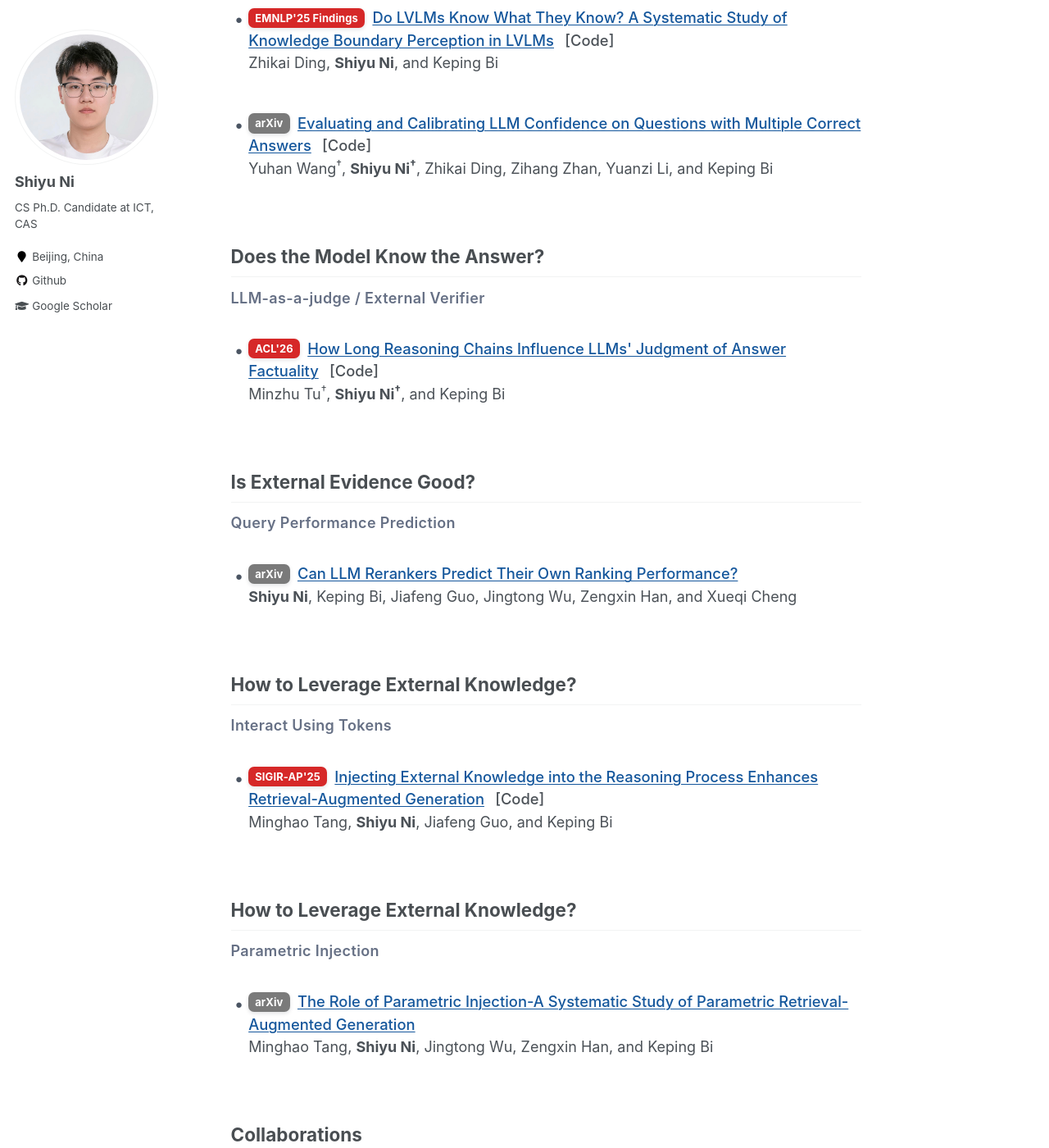
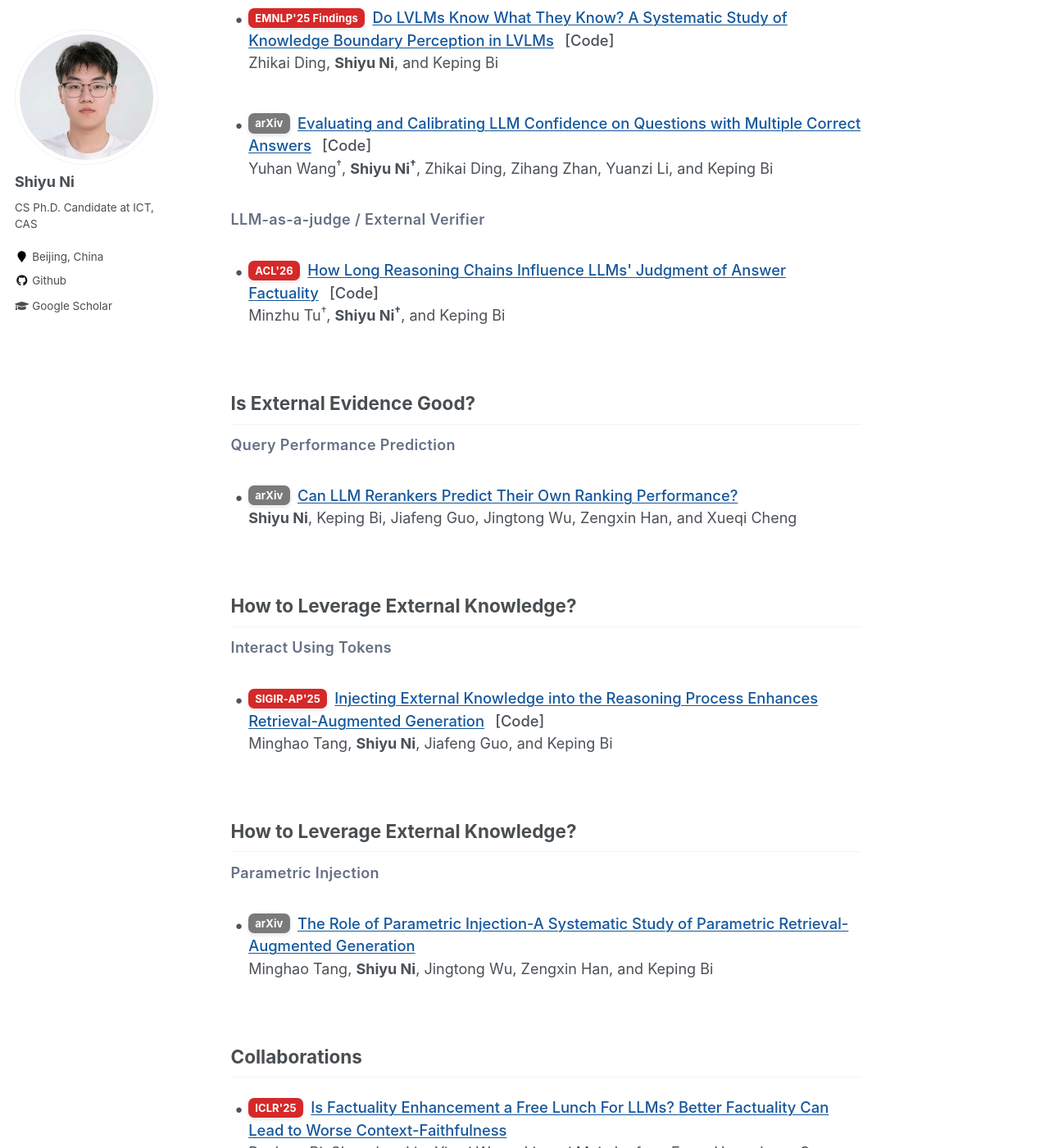
Before and after one commit to ShiyuNee/ShiyuNee.github.io, a Jekyll site: the page built from _pages/publications.md, in a window 1280 px wide and 1400 px high, scrolled down 1390 px. Shown: the whole window at 82% size. Built offline with Jekyll 4.4.1, drawn with Linux system fonts in a browser that asks for light colours.

Commit message:
Group verifier publications under knowledge assessment

```diff
--- a/_data/publications.yml
+++ b/_data/publications.yml
@@ -140,6 +140,7 @@
 
 - section: Does the Model Know the Answer?
   subtitle: LLM-as-a-judge / External Verifier
+  hide_section: true
   papers:
     - title: How Long Reasoning Chains Influence LLMs' Judgment of Answer Factuality
       authors: "Minzhu Tu<sup>†</sup>, <strong>Shiyu Ni<sup>†</sup></strong>, and Keping Bi"
--- a/_pages/publications.md
+++ b/_pages/publications.md
@@ -9,9 +9,11 @@ redirect_from:
 My research centers on building trustworthy knowledge-intensive AI systems, organized around a unified question-answering pipeline: given a user query, (1) understanding what the query is truly asking, (2) assessing whether the model knows the answer, (3) evaluating whether external evidence is reliable, and (4) effectively leveraging external knowledge when needed. Each stage addresses a critical challenge in ensuring that AI systems produce accurate, honest, and well-grounded responses.
 
 {% for group in site.data.publications %}
+{% unless group.hide_section %}
 ## {{ group.section }}
+{% endunless %}
 
-{% if group.subtitle %}<p class="publication-section-subtitle">{{ group.subtitle }}</p>{% endif %}
+{% if group.subtitle %}<p class="publication-section-subtitle{% if group.hide_section %} publication-section-subtitle--continuation{% endif %}">{{ group.subtitle }}</p>{% endif %}
 {% for paper in group.papers %}
   {% include publication-card.html paper=paper %}
 {% endfor %}
--- a/_sass/_archive.scss
+++ b/_sass/_archive.scss
@@ -73,6 +73,10 @@
   font-weight: 600;
   letter-spacing: 0.02em;
   margin: -0.85em 0 0.55em;
+}
+
+.publication-section-subtitle--continuation {
+  margin-top: 1.5em;
 }
 
 .publication-card {
```
